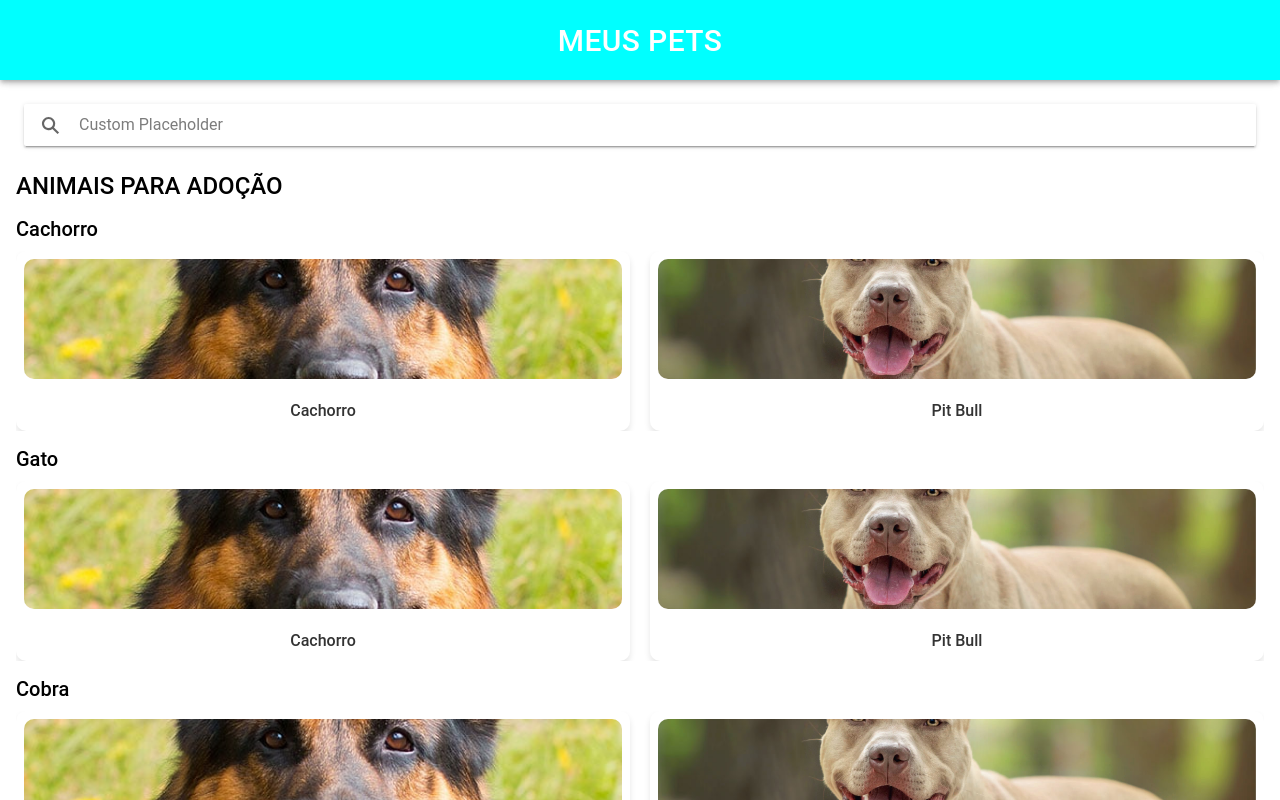
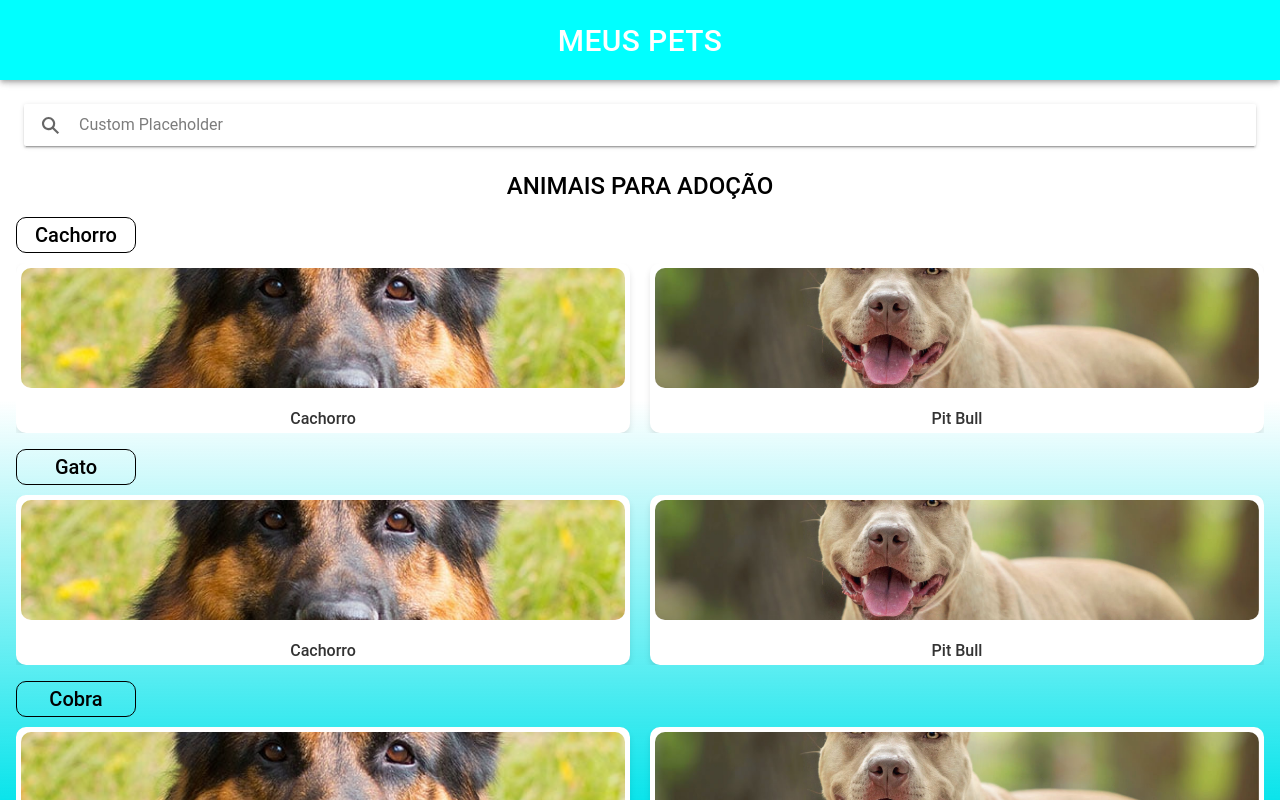
Before and after one commit to Lucas-TI-Sousa/PROJETO-REACT, a React (Vite) app: page / in a window 1280 px wide. Built offline with nearby package versions, Linux system fonts and the light colour scheme.

Commit message:
git-06/12

```diff
--- a/src/App.css
+++ b/src/App.css
@@ -4,6 +4,10 @@
     gap: 16px;
     justify-content: center;
     padding: 16px;
+
+  }
+  ion-content{
+    --background: linear-gradient(to bottom, rgba(9, 156, 175, 0) 50%, rgb(10, 228, 235)); */
 
   }
 
@@ -42,6 +46,7 @@
     text-align: center;
 
   }
-  .card-app {
-
+  h2{
+    justify-content: center;
+    text-align: center;
   }
--- a/src/CardCarousel.css
+++ b/src/CardCarousel.css
@@ -10,8 +10,8 @@
     background-color: #ffffff;
     border-radius: 10px;
     box-shadow: 0 4px 6px rgba(0, 0, 0, 0.1);
-    padding: 8px;
-    height: 180px;
+    padding: 5px;
+    height: 170px;
     text-align: center;
 
   }
@@ -30,10 +30,19 @@
     border-radius: 10px;
     object-fit: cover;
     /* max-height: 150px; */
-    margin-bottom: 2px;
+    margin-bottom: 1px;
   }
 
   .swiper-container {
     margin: 0 auto;
     max-width: 1200px;
   }
+
+  .titulo{
+    justify-content: center;
+    text-align: center;
+    border: 1px solid black;
+    border-radius: 10px;
+    padding: 5px;
+    width: 120px;
+  }
--- a/src/CardCarousel.tsx
+++ b/src/CardCarousel.tsx
@@ -6,44 +6,55 @@ import './CardCarousel.css';
 import { IonButton, IonButtons, IonContent, IonHeader, IonModal, IonTitle, IonToolbar } from '@ionic/react';
 
 const CardCarousel = ({ animal }) => {
+
   const animals = useRef([
     {
       id: 1,
       name: 'Cachorro',
       image: '/pastor-alemão.jpg', // Substitua com o caminho correto ou URL da imagem
-      // description: 'O pastor alemão é conhecido por sua inteligência e lealdade.',
+      description: 'O pastor alemão é conhecido por sua inteligência e lealdade.',
     },
     {
       id: 2,
       name: 'Pit Bull',
       image: '/pit-bull.avif',
-      // description: 'O pit bull é um cão forte e corajoso, conhecido por sua lealdade.',
+      description: 'O pit bull é um cão forte e corajoso, conhecido por sua lealdade.',
     },
     {
       id: 3,
       name: 'Panda',
       image: 'https://example.com/panda.jpg', // Substitua com uma URL válida
-      // description: 'Pandas são animais nativos da China, conhecidos por sua aparência fofa.',
+      description: 'Pandas são animais nativos da China, conhecidos por sua aparência fofa.',
     },
     {
-      id: 3,
+      id: 4,
       name: 'Panda',
       image: 'https://example.com/panda.jpg', // Substitua com uma URL válida
-      // description: 'Pandas são animais nativos da China, conhecidos por sua aparência fofa.',
+      description: 'Pandas são animais nativos da China, conhecidos por sua aparência fofa.',
     },
     {
-      id: 3,
+      id: 5,
       name: 'Panda',
       image: 'https://example.com/panda.jpg', // Substitua com uma URL válida
-      //  description: 'Pandas são animais nativos da China, conhecidos por sua aparência fofa.',
+       description: 'Pandas são animais nativos da China, conhecidos por sua aparência fofa.',
     },
     // Adicione mais animais conforme necessário
   ]);
+
   const [isOpen, setIsOpen] = useState(false);
+  const [imagem, salvarImage] = useState([])
+
+
+
+  function openModal(animal) {
+    console.log(animal)
+    setIsOpen(true)
+    salvarImage(animal)
+  }
 
   return (
     <>
-      <h4>{animal}</h4>
+      <h4 className='titulo'>{animal}</h4>
       <Swiper
         slidesPerView={3} // Exibe 3 cartões por vez
         loop={true} // Faz o loop dos slides
@@ -61,7 +72,7 @@ const CardCarousel = ({ animal }) => {
         <div className="card-container">
           {animals.current.map((animal) => (
             <SwiperSlide key={animal.id}>
-              <div className="card">
+              <div className="card" onClick={() => openModal(animal)}>
                 <img
                   src={animal.image}
                   alt={animal.name}
@@ -75,6 +86,8 @@ const CardCarousel = ({ animal }) => {
           ))}
         </div>
       </Swiper>
+
+
       <IonModal isOpen={isOpen}>
           <IonHeader>
             <IonToolbar>
@@ -86,14 +99,19 @@ const CardCarousel = ({ animal }) => {
           </IonHeader>
           <IonContent className="ion-padding">
           <div className="card-container">
-            {animals.current.map((animal) => (
+          <AnimalCard
+                name={imagem.name}
+                image={imagem.image}
+                description={imagem.description}
+              />
+            {/*animals.current.map((animal) => (
               <AnimalCard
                 key={animal.id}
                 name={animal.name}
                 image={animal.image}
                 description={animal.description}
               />
-            ))}
+            ))*/}
           </div>
             {/* <p>
               Lorem ipsum dolor sit amet consectetur adipisicing elit. Magni illum quidem recusandae ducimus quos
```
Also changed, not shown: src/App.tsx (+1 -32 lines).
